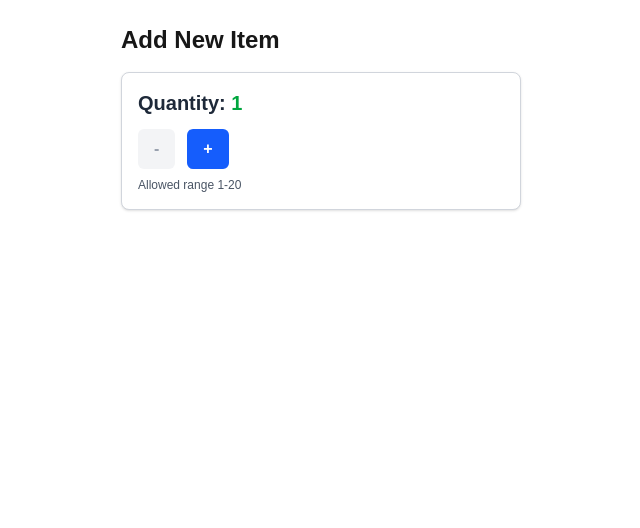
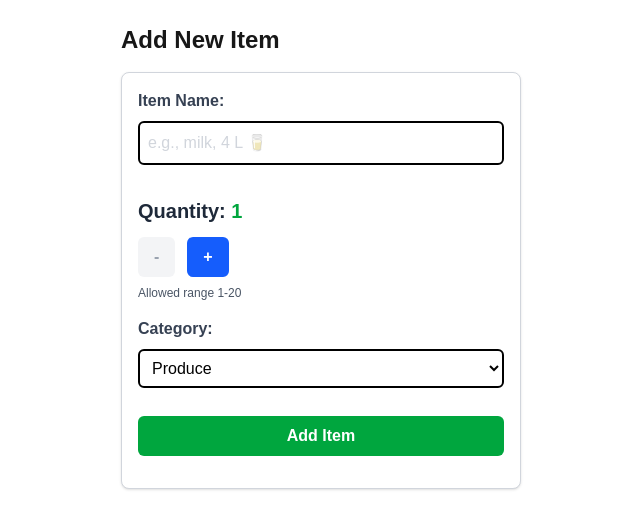
Before and after one commit to Santiago22-py/cprg306-assignments, a Next.js app: page /week-5 in a window 1280 px wide. Shown: the top 528 px of the page, without its empty margins (319-959 px from the left). Built offline with nearby package versions, Linux system fonts and the light colour scheme.

Commit message:
Implemented Name and Category attributes along with a form

```diff
--- a/app/week-5/new-item.js
+++ b/app/week-5/new-item.js
@@ -4,7 +4,24 @@ import { useState } from "react"; //Import useState hook from React
 
 export default function NewItem()
 {
-    const [quantity, setQuantity] = useState(1); //State for quantity, initialized to 1
+    const [quantity, setQuantity] = useState(1);         //State for quantity, initialized to 1
+    const [name, setName] = useState("");                //State for name, initialized to an empty string
+    const [category, setCategory] = useState("produce"); //State for category, initialized to "produce"
+
+    //Category options for the dropdown
+    const categories = [
+        { value: "Produce", label: "Produce" },
+        { value: "Dairy", label: "Dairy" },
+        { value: "Bakery", label: "Bakery" },
+        { value: "Meat", label: "Meat" },
+        { value: "Frozen Foods", label: "Frozen Foods" },
+        { value: "Canned Goods", label: "Canned Goods" },
+        { value: "Dry Goods", label: "Dry Goods" },
+        { value: "Beverages", label: "Beverages" },
+        { value: "Snacks", label: "Snacks" },
+        { value: "Housegold", label: "Household" },
+        { value: "other", label: "Other" }
+    ];
 
     //Function to increment quantity
     const increment = () =>
@@ -20,16 +37,60 @@ export default function NewItem()
         setQuantity(quantity - 1);
     };
 
+    //Function to handle form submission
+    const handleSubmit = (event) =>
+    {
+        event.preventDefault(); //Prevents default form submission behavior
+        //creates an item object with the current state values
+        const item =
+        {
+            name: name,
+            quantity: quantity,
+            category: category
+        };
+        console.log(item); //Logs the item object to the console
+        alert(`Item added: ${item.name} \nQuantity: ${item.quantity} \nCategory: ${item.category}`); //displays an alert with the item details
+        //Resets the form fields to their initial states
+        setName("");
+        setQuantity(1);
+    setCategory("produce");
+}
+
+
 return (
     <div className="rounded-lg border border-gray-300 bg-white p-4 shadow-sm">
+            <form onSubmit={handleSubmit} className="mb-4">
+                <label className="mb-2 block font-semibold text-gray-700" htmlFor="name">Item Name:</label>
+                <input
+                    type="text"
+                    required
+                    placeholder = "e.g., milk, 4 L 🥛"
+                    id="name"
+                    value={name}
+                    onChange={(e) => setName(e.target.value)} //Arrow function to update name state on input change
+                    className="mb-3 block w-full rounded-md border-2 border-black p-2 placeholder-gray-300 text-black mb-8"
+                />
                 <p className="mb-3 text-xl font-semibold text-gray-800">
                     Quantity: <span className="text-green-600">{quantity}</span>
                 </p>
                 <div className="flex items-center gap-3">
-            <button className="rounded-md px-4 py-2 font-bold text-black bg-gray-300 hover:bg-gray-300 disabled:bg-gray-100 disabled:text-gray-400" disabled={quantity === 1} onClick={decrement}>-</button>
-            <button className="rounded-md px-4 py-2 font-bold text-white bg-blue-600 hover:bg-blue-700 disabled:bg-blue-300" disabled={quantity === 20} onClick={increment}>+</button>
+                    <button type="button" className="rounded-md px-4 py-2 font-bold text-black bg-gray-300 hover:bg-gray-300 disabled:bg-gray-100 disabled:text-gray-400" disabled={quantity === 1} onClick={decrement}>-</button>
+                    <button type="button"className="rounded-md px-4 py-2 font-bold text-white bg-blue-600 hover:bg-blue-700 disabled:bg-blue-300" disabled={quantity === 20} onClick={increment}>+</button>
                 </div>
                 <p className="mt-2 text-xs text-gray-600">Allowed range 1-20</p>
+                <label className="mb-2 mt-4 block font-semibold text-gray-700" htmlFor="category">Category:</label>
+                <select
+                    id="category"
+                    value={category}
+                    onChange={(e) => setCategory(e.target.value)} //Arrow function to update category state on selection change
+                    className="mb-3 block w-full rounded-md border-2 border-black p-2 text-black mb-2"
+                >
+                    {categories.map((category) => ( //Neat trick using map to create the options dynamically instead of hardcoding them
+                        <option key={category.value} value={category.value}>{category.label}</option>
+                    ))}
+                </select>
+                <button type="submit" className="mt-4 w-full rounded-md bg-green-600 px-4 py-2 font-bold text-white hover:bg-green-700">Add Item</button>
+            </form>
         </div>
     );
 
```
Lines whose indentation alone changed are shown as unchanged.
